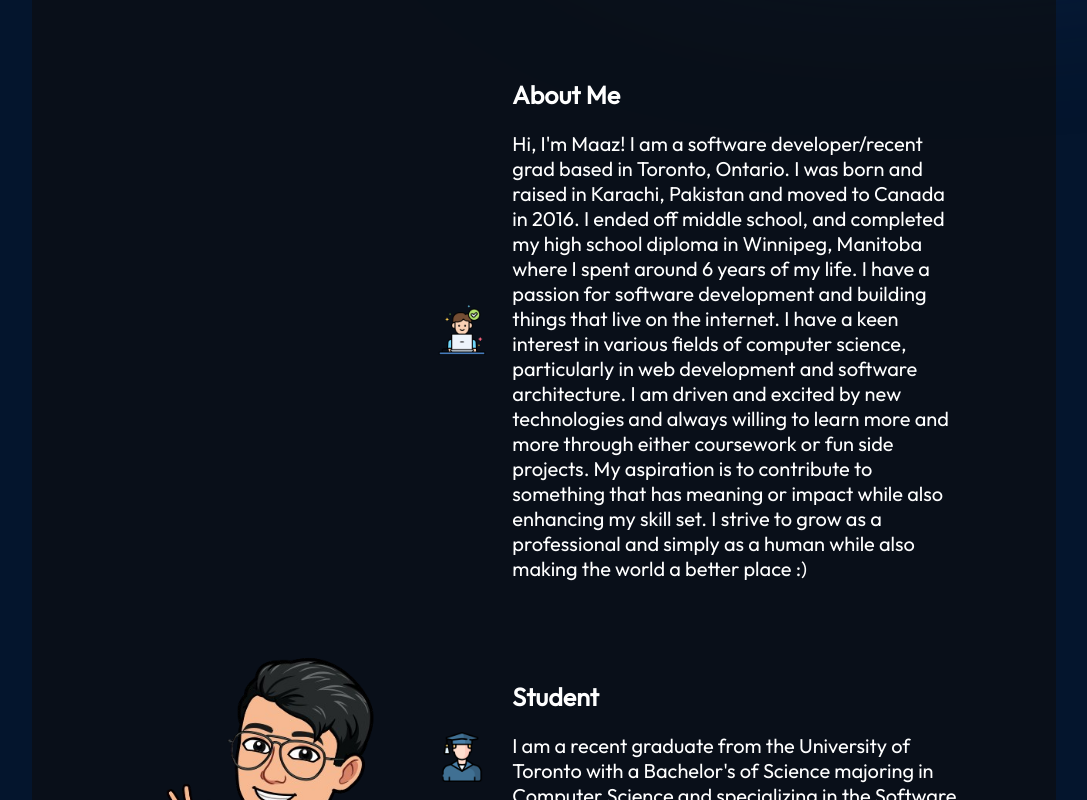
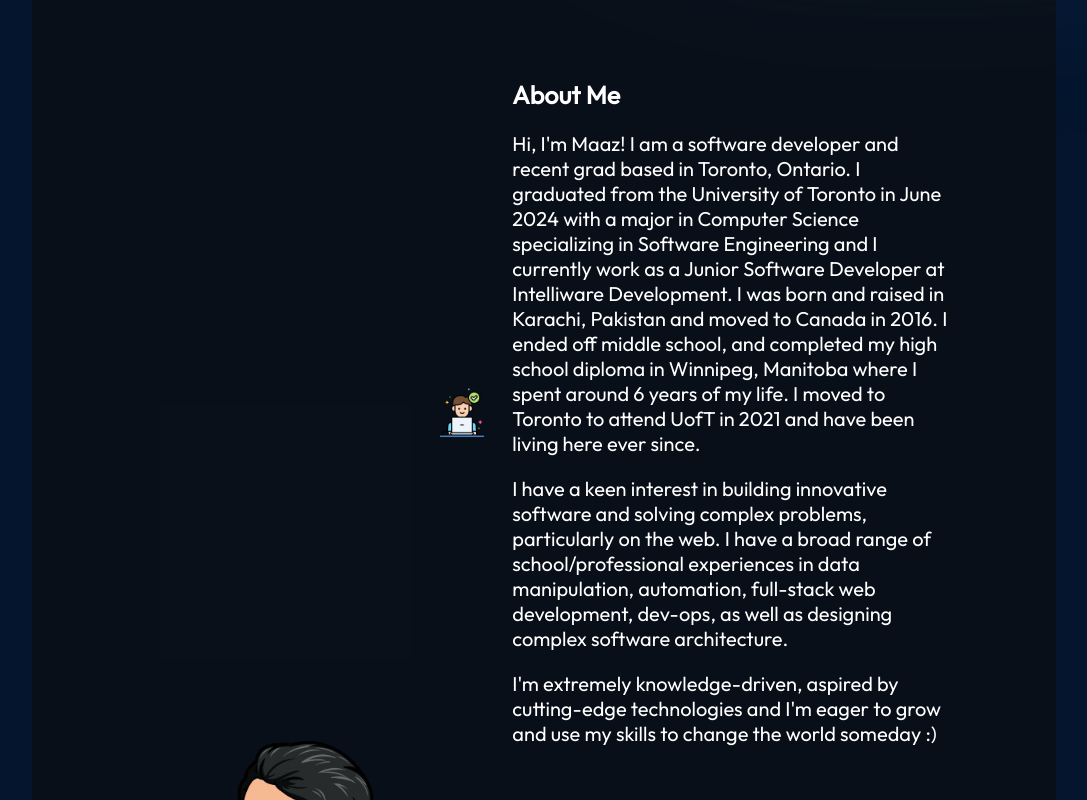
Before and after one commit to maazh10/portfolio-website, a React (Vite) app: page / in a window 1280 px wide. Shown: the part 1120-1920 px from the top of the page, without its empty margins (96-1183 px from the left). Built offline with nearby package versions, Linux system fonts and the light colour scheme.

Commit message:
feat: rewrite about text; add intelliware experience

```diff
--- a/src/components/About/About.jsx
+++ b/src/components/About/About.jsx
@@ -19,7 +19,13 @@ export const About = () => {
             <div className={styles.aboutItemText}>
               <h3>About Me</h3>
               <p>
-                Hi, I'm Maaz! I am a software developer/recent grad based in Toronto, Ontario. I was born and raised in Karachi, Pakistan and moved to Canada in 2016. I ended off middle school, and completed my high school diploma in Winnipeg, Manitoba where I spent around 6 years of my life. I have a passion for software development and building things that live on the internet.  I have a keen interest in various fields of computer science, particularly in web development and software architecture. I am driven and excited by new technologies and always willing to learn more and more through either coursework or fun side projects. My aspiration is to contribute to something that has meaning or impact while also enhancing my skill set. I strive to grow as a professional and simply as a human while also making the world a better place :)
+                Hi, I'm Maaz! I am a software developer and recent grad based in Toronto, Ontario. I graduated from the University of Toronto in June 2024 with a major in Computer Science specializing in Software Engineering and I currently work as a Junior Software Developer at Intelliware Development. I was born and raised in Karachi, Pakistan and moved to Canada in 2016. I ended off middle school, and completed my high school diploma in Winnipeg, Manitoba where I spent around 6 years of my life. I moved to Toronto to attend UofT in 2021 and have been living here ever since.
+              </p>
+              <p>
+                I have a keen interest in building innovative software and solving complex problems, particularly on the web. I have a broad range of school/professional experiences in data manipulation, automation, full-stack web development, dev-ops, as well as designing complex software architecture.
+              </p>
+              <p>
+                I'm extremely knowledge-driven, aspired by cutting-edge technologies and I'm eager to grow and use my skills to change the world someday :)
               </p>
             </div>
           </li>
--- a/src/components/Experience/Experience.module.css
+++ b/src/components/Experience/Experience.module.css
@@ -58,7 +58,7 @@
 }
 
 .skill p {
-  font-size: 25px;
+  font-size: 20px;
   font-family: var(--font-roboto);
   font-weight: 500;
 }
--- a/src/data/history.json
+++ b/src/data/history.json
@@ -1,4 +1,12 @@
 [
+  {
+    "role": "Software Developer",
+    "organisation": "Intelliware Development",
+    "startDate": "Aug. 2024",
+    "endDate": "Present",
+    "experiences": [],
+    "imageSrc": "history/intelliware.png"
+  },
   {
     "role": "Software Developer Co-op",
     "organisation": "Royal Bank of Canada",
@@ -27,7 +35,7 @@
     "role": "Teaching Assistant",
     "organisation": "University of Toronto",
     "startDate": "Sept. 2022",
-    "endDate": "Present",
+    "endDate": "Aug. 2024",
     "experiences": [
       "Courses: CSCC09, CSCC01, CSCB07, MATA32, MATA33, MATA34, MATA36",
       "Conducted weekly tutorial sessions with over 30 students covering concepts in software engineering, object oriented programming and web development using Java, ReactJS, Node.js, etc."
```
Also changed, not shown: assets/history/intelliware.png (added), 1 other file (tests, documents, lock files or other folders).
